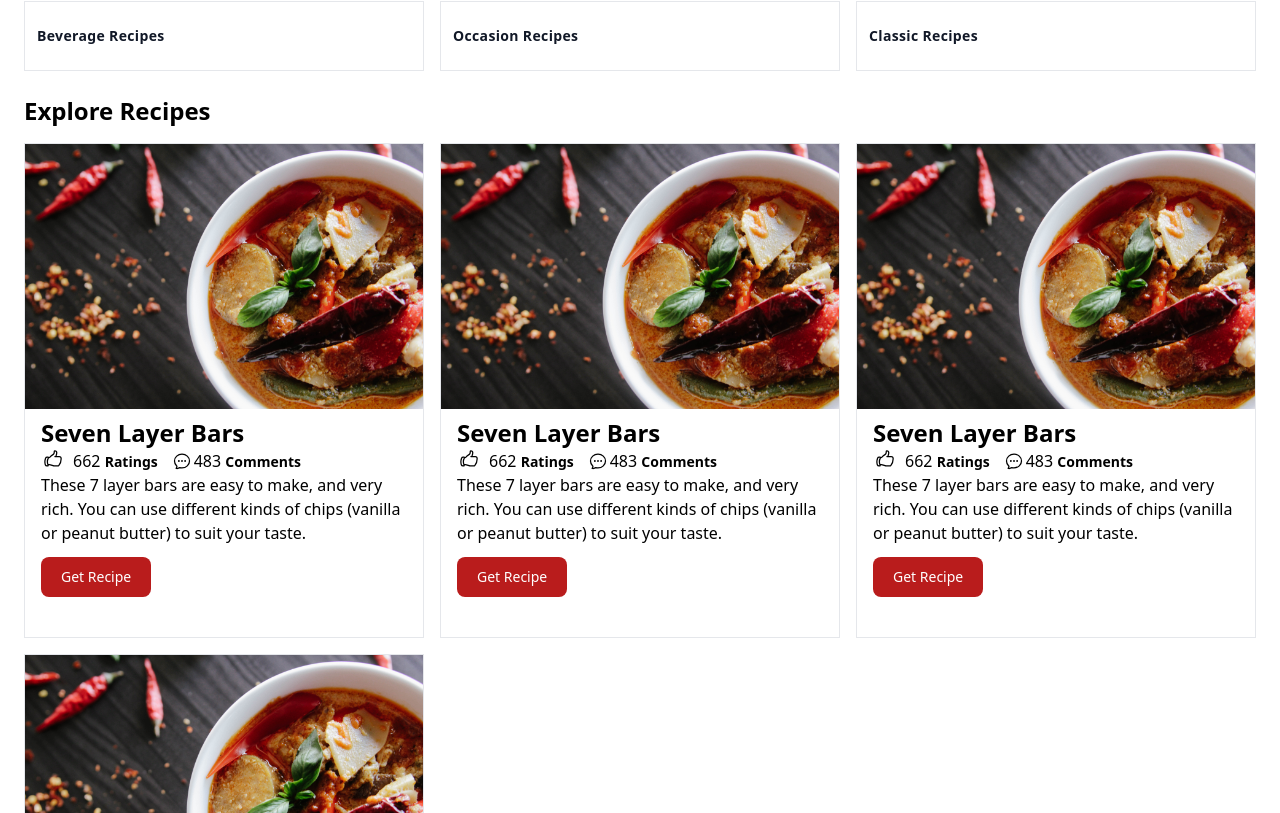
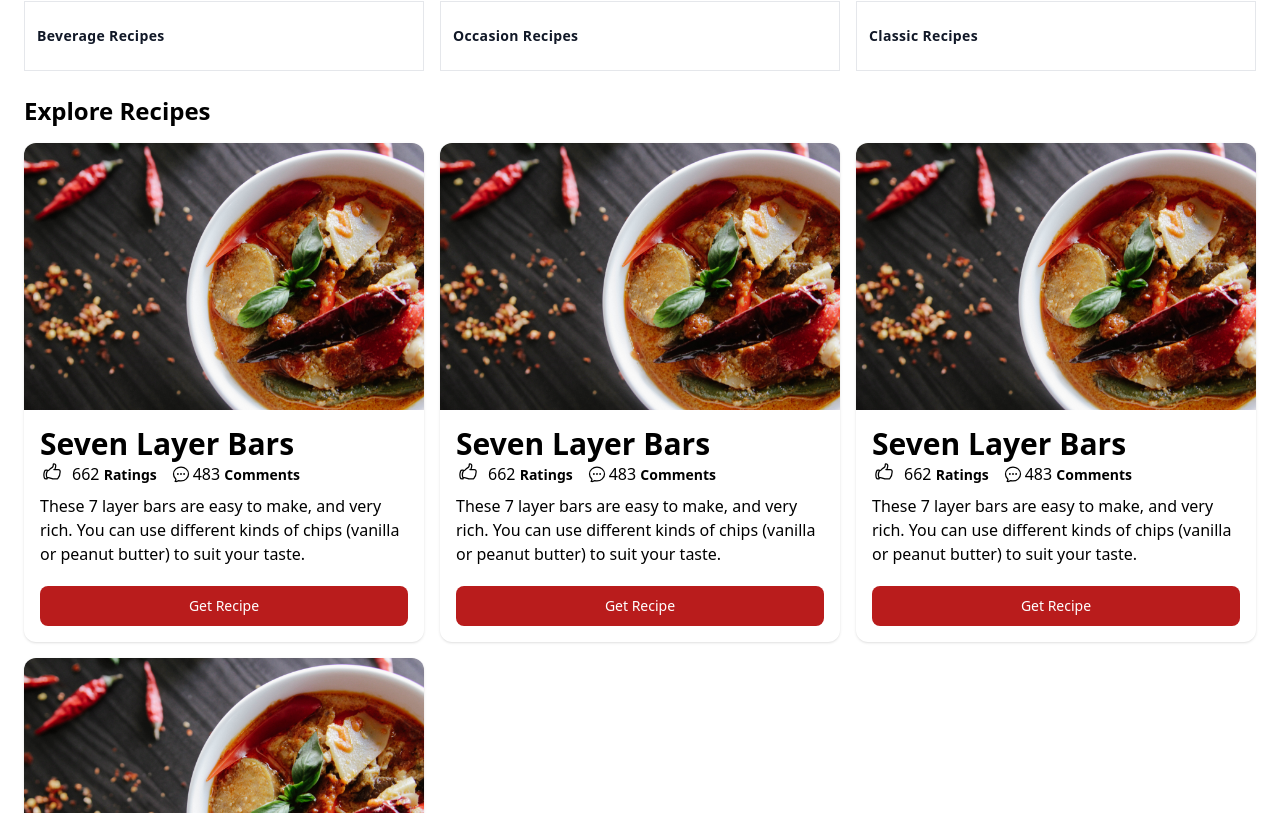
Before and after one commit to Jon-Felipe/Tasty-React, a React (Vite) app: page / in a window 1280 px wide. Shown: the part 967-1780 px from the top of the page. Built offline with nearby package versions, Linux system fonts and the light colour scheme.

Commit message:
updated recipe component styling

```diff
--- a/src/components/Recipe.tsx
+++ b/src/components/Recipe.tsx
@@ -18,10 +18,10 @@ type Props = {
 
 const Recipe = ({ text, image, ratingAmt, reviews, description }: Props) => {
   return (
-    <article className='border'>
+    <article className='shadow rounded-xl overflow-hidden'>
       <img src={foodImg} alt={text} />
-      <section className='pt-2 pb-10 px-4'>
-        <h3 className='text-2xl font-semibold'>{text}</h3>
+      <section className='py-2 lg:py-4 px-4 lg:-x-8'>
+        <h3 className='text-3xl font-semibold'>{text}</h3>
         <div className='flex items-center gap-3'>
           <div className='flex gap-2'>
             <HandThumbUpIcon className='h-5 w-6' />
@@ -36,12 +36,12 @@ const Recipe = ({ text, image, ratingAmt, reviews, description }: Props) => {
             </p>
           </div>
         </div>
-        <div>
+        <div className='py-2'>
           <p>{description}</p>
         </div>
         <button
           type='button'
-          className='text-white bg-red-700 hover:bg-red-800 font-medium rounded-lg text-sm px-5 py-2.5 mt-3'
+          className='block w-full text-white bg-red-700 hover:bg-red-800 font-medium rounded-lg text-sm px-5 py-2.5 mt-3'
         >
           Get Recipe
         </button>
```
